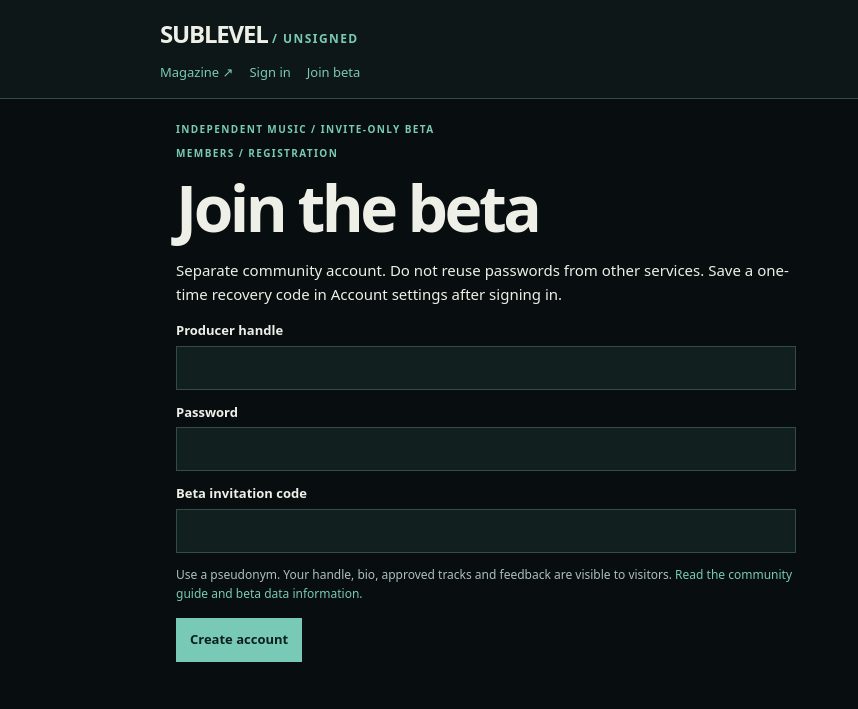
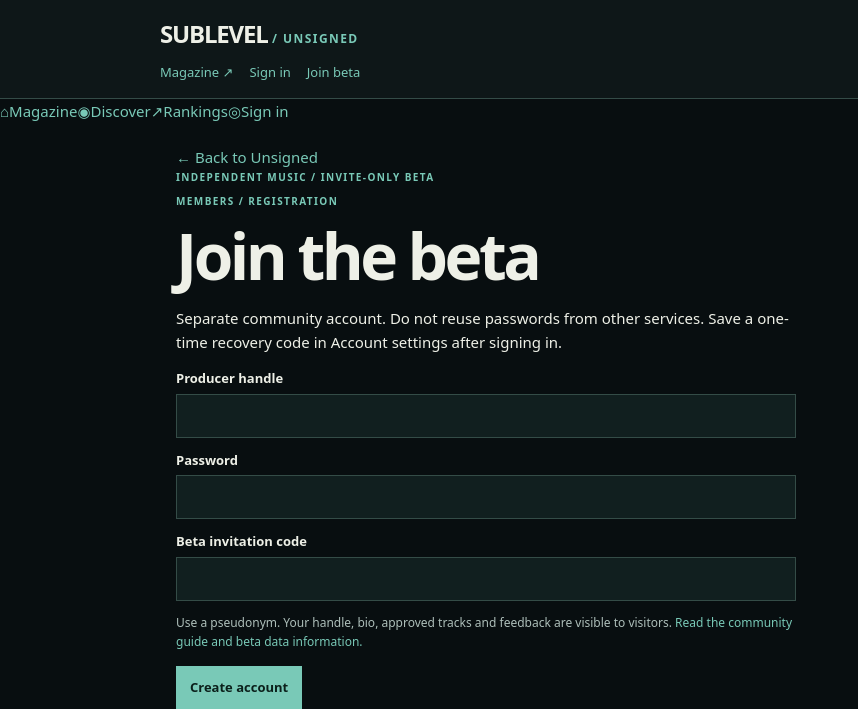
Before and after one commit to brunuk360-pixel/bassline-lab-daily, a Flask app: page /join in a window 1280 px wide. Shown: the top 709 px of the page, without its empty margins (0-858 px from the left). Run offline with Flask 3, Linux system fonts and the light colour scheme; parts of the project's set-up code (start-up, migrations or seed data) failed here and were passed over; some libraries are stand-ins or nearby versions.

Commit message:
Add persistent Unsigned navigation and explicit contextual back links

```diff
--- a/sublevel/unsigned/templates/page.html
+++ b/sublevel/unsigned/templates/page.html
@@ -1,15 +1,16 @@
 <!doctype html>
 <html lang="en"><head><meta charset="utf-8"><meta name="viewport" content="width=device-width,initial-scale=1"><title>SUBLEVEL / Unsigned</title><link rel="stylesheet" href="{{ url_for('static',filename='community.css') }}"><script defer src="{{ url_for('static',filename='player.js') }}"></script></head>
 <body><header class="mast"><a class="brand" href="{{ url_for('home') }}">SUBLEVEL<span> / UNSIGNED</span></a><nav><a href="https://crate-music.onrender.com/">Magazine ↗</a>{% if g.user %}<a href="{{ url_for('profile',handle=g.user.handle) }}">My profile</a><a href="{{ url_for('submit_page') }}">Submit track</a><form method="post" action="{{ url_for('logout') }}"><input type="hidden" name="csrf" value="{{ csrf() }}"><button>Sign out</button></form>{% else %}<a href="{{ url_for('login_page') }}">Sign in</a><a href="{{ url_for('join_page') }}">Join beta</a>{% endif %}</nav></header>
-<main><div class="edition">INDEPENDENT MUSIC / INVITE-ONLY BETA</div>
+<nav class="screen-nav" aria-label="Unsigned main navigation"><a href="https://crate-music.onrender.com/" class="screen-link">⌂<span>Magazine</span></a><a href="{{ url_for('home') }}" class="screen-link" {% if view=='home' %}aria-current="page"{% endif %}>◉<span>Discover</span></a><a href="{{ url_for('home') }}#rankings" class="screen-link">↗<span>Rankings</span></a><a href="{{ url_for('profile',handle=g.user.handle) if g.user else url_for('login_page') }}" class="screen-link" {% if view in ('profile','login') %}aria-current="page"{% endif %}>◎<span>{{ 'Profile' if g.user else 'Sign in' }}</span></a></nav>
+<main>{% if view!='home' %}<a class="screen-back" href="{{ url_for('profile',handle=g.user.handle) if g.user and view in ('submit','recovery_code','moderation','unlock') else url_for('login_page') if view=='recover' else url_for('home') }}">← Back to {{ 'profile' if g.user and view in ('submit','recovery_code','moderation','unlock') else 'sign in' if view=='recover' else 'Unsigned' }}</a>{% endif %}<div class="edition">INDEPENDENT MUSIC / INVITE-ONLY BETA</div>
 {% for message in get_flashed_messages() %}<p role="status" class="notice">{{ message }}</p>{% endfor %}
 {% if view=='home' %}
-<section class="hero"><p class="kicker">THE NEXT WAVE</p><h1>Before the world hears it.</h1><p>Discover emerging producers. Listen to independent releases, give constructive feedback and help new talent find an audience.</p><div class="actions"><a class="primary" href="{{ url_for('submit_page') if g.user else url_for('join_page') }}">Submit your music →</a><a href="#tracks">Discover releases ↓</a></div></section>
+<section class="hero"><div class="hero-photo" aria-hidden="true"></div><p class="kicker">THE NEXT WAVE</p><h1>Before the world hears it.</h1><p>Discover emerging producers. Listen to independent releases, give constructive feedback and help new talent find an audience.</p><div class="actions"><a class="primary" href="{{ url_for('submit_page') if g.user else url_for('join_page') }}">Submit your music →</a><a href="#tracks">Discover releases ↓</a></div></section>
 <div class="department"><span>01 / DISCOVERY</span><h2 id="tracks">The listening desk</h2></div>
 <form method="get" class="filter"><label for="genre">Genre</label><select name="genre" id="genre"><option value="">All genres</option>{% for item in genres %}<option {{ 'selected' if genre==item }}>{{ item }}</option>{% endfor %}</select><button>Filter</button></form>
 {% for t in tracks %}<article class="track"><div><span class="kicker">{{ t.genre }}</span><h3><a href="{{ url_for('track',track_id=t.id) }}">{{ t.title }}</a></h3><a class="muted" href="{{ url_for('profile',handle=t.handle) }}">@{{ t.handle }}</a><p>{{ t.note|truncate(160) }}</p></div><div class="track-right"><strong>{{ t.rating if t.rating is not none else '—' }}<small> / 19</small></strong><span>{{ t.votes }} approved ratings</span><a href="{{ url_for('track',track_id=t.id) }}">Review →</a></div></article>
 {% else %}<div class="empty"><h3>First discoveries await</h3><p>Approved submissions will appear here. No fabricated artists, ratings or activity.</p></div>{% endfor %}
-<div class="department"><span>02 / PRODUCER RANKINGS</span><h2>On the rise</h2><p>Minimum five distinct approved reviewers. Each reviewer contributes their average rating for that producer once. Five neutral ratings of 10 reduce the advantage of small vote counts.</p></div>
+<div class="department"><span>02 / PRODUCER RANKINGS</span><h2 id="rankings">On the rise</h2><p>Minimum five distinct approved reviewers. Each reviewer contributes their average rating for that producer once. Five neutral ratings of 10 reduce the advantage of small vote counts.</p></div>
 {% for p in chart %}<article class="ranking"><span>{{ '%02d'|format(loop.index) }}</span><a href="{{ url_for('profile',handle=p.handle) }}">@{{ p.handle }}</a><strong>{{ p.score }} / 19</strong><small>{{ p.votes }} reviewers</small></article>{% else %}<p class="empty">Rankings will appear when producers receive enough approved feedback.</p>{% endfor %}
 {% elif view=='guide' %}
 <section class="guide"><p class="kicker">UNSIGNED / BETA INFORMATION</p><h1>Community guide</h1><p class="lead">An invite-only place for independent producers to share music and receive useful feedback.</p>
```
